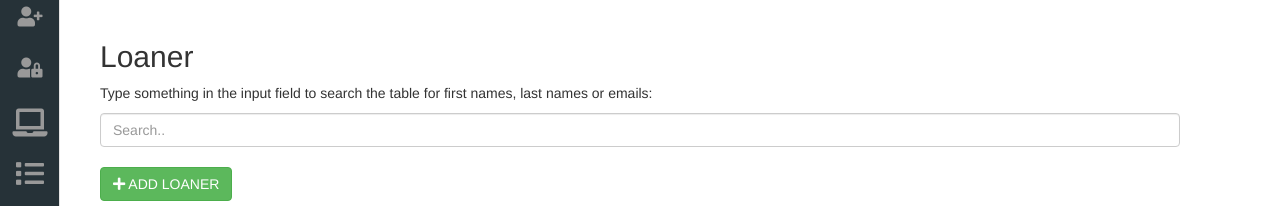
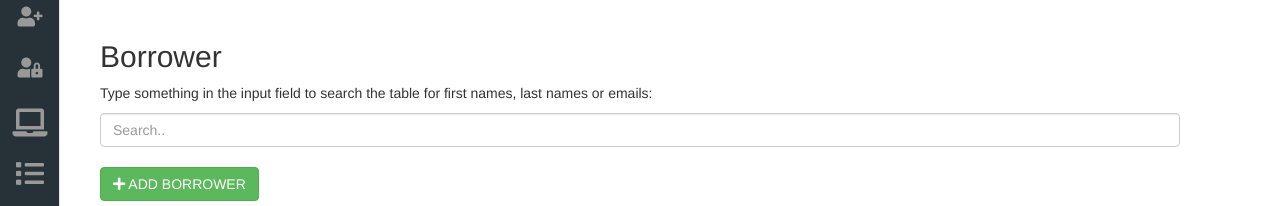
Before and after one commit to dialloDioulde/FabLab, a Django app: page /LoanerView in a window 1280 px wide. Shown: the part 64-270 px from the top of the page. Run offline with Django 3.2, Linux system fonts and the light colour scheme; the visitor is signed in with stand-in values (Sample User, id 1); data that the repository does not hold is empty; some libraries are stand-ins or nearby versions; some web fonts are replaced.

Commit message:
Update Comments after bug fix

```diff
--- a/siteWeb/forms.py
+++ b/siteWeb/forms.py
@@ -43,15 +43,6 @@ class formLoanMaterial(forms.ModelForm):
         fields = ['material','quantity']
 
 
-# Formulaire d'Ajout d'un Emprunt
-class formLoan(forms.ModelForm):
-    class Meta:
-        # model generated based on table Loan
-        model = Loan
-        # show specific fields on the automatically generated form (based on model)
-        fields = ['loaner','materials','expected_return_date', 'return_date']
-
-
 class NewUserForm(UserCreationForm):
     # automatically generated Creation Form
     # create a New User. Form to add a new Staff Member
@@ -95,5 +86,8 @@ class formLoan(forms.ModelForm):
     class Meta:
         # model generated based on table Loan
         model = Loan
+        labels = {
+            'loaner': 'Borrower',
+        }
         # show specific fields on the automatically generated form (based on model)
         fields = ('loaner', 'expected_return_date')
--- a/siteWeb/models.py
+++ b/siteWeb/models.py
@@ -57,11 +57,14 @@ class Type(models.Model):
         materials that the FabMSTIC owns.
         A Type is created to serve to the creation on Materials.
 
-        :param TYPE_UNIQUE: Represents a type, which once created, corresponds to ONE and ONLY ONE Material.
-            In other words, FabLab owns only ONE Material of this SPECIFIC TYPE.
-        :param TYPE_GENERIC: Represents a type, which once created, can correspond to multiple Materials.
-            FabLab owns different type of Materials of the same model or brand.
-        :param material_type: d
+        :param TYPE_UNIQUE: Represents a type, which once created, corresponds to different Materials.
+            In other words, FabLab owns can own multiple Materials with that name and corresponding to that brand.
+        :param TYPE_GENERIC: Represents a type, which once created, can only correspond to ONE Material.
+            A generic typeis a type of which one does not differentiate the instances. In other words,
+            FabMSTIC does not need to keep track of all the individual objects that can be created from this type;
+            it's only necessary to have the name of the type saved into the DB.
+
+        :param material_type: type unique or generic.
         :param name_type: Name of the Type.
         :param description: Brief description of the Type.
         :param creation_date_type: Date when the Type was Created.
@@ -88,9 +91,10 @@ class Type(models.Model):
 class Material(models.Model):
     """
         **Context**
-        \n A Material represents a physical object. It can be either Unique, which means it only exists once in the FabLab inventory
-        (and it corresponds to a Unique Type), or it can be Generic, meaning that FabLab owns multiple of this physical object
-        (and it corresponds to a Generic Type).
+        \n A Material represents a physical object. It can be either Generic, which means it only exists once in the FabLab inventory
+        (and it corresponds to a Generic Type), or it can be Unique, meaning that FabLab owns multiple objects which are the same,
+         but differenciate with one another from the name of the material and the barcode of this physical object
+        (and it corresponds to a Unique Type).
 
         :param name: Name of Material
         :param barcode: A Material has it's unique identification code.
--- a/siteWeb/templates/siteWeb/all_Loan.html
+++ b/siteWeb/templates/siteWeb/all_Loan.html
@@ -47,7 +47,7 @@
                         <td>{{loan.loaner.email}}</td>
                         <td>{{loan.returned}}</td>
                         <td>{{loan.creation_date_loan}}</td>
-                        <td>{{loan.return_date}}</td>
+                        <td>{{loan.expected_return_date}}</td>
                         <td class="d-flex">
                             <a href="/loan_id/{{loan.id}}" class="btn btn-primary mr-2 d-flex">
                                 <span><i class="material-icons mr-2">remove_red_eye</i></span>SHOW
--- a/siteWeb/templates/siteWeb/includes/dashboard.html
+++ b/siteWeb/templates/siteWeb/includes/dashboard.html
@@ -84,7 +84,7 @@
                         <a href="../LoanerView">
                            <i class="fa fa-folder-open fa-2x"></i>
                             <span class="nav-text">
-                                LOANER
+                                BORROWER
                             </span>
                         </a>
 
--- a/siteWeb/templates/siteWeb/loaner/ajaxCrudLoaner.html
+++ b/siteWeb/templates/siteWeb/loaner/ajaxCrudLoaner.html
@@ -7,12 +7,12 @@
       <script src="{% static 'jquery/external/jquery/tableSearch.js' %}"></script>
 </head>
 <div class="container-fluid">
-    <!-- Modal ADD Loaner -->
+    <!-- Modal ADD Borrower -->
     <div class="modal fade" id="addLoanerModal" tabindex="-1" role="dialog" aria-labelledby="myModalLabel">
         <div class="modal-dialog" role="document">
             <div class="modal-content">
                 <div class="modal-header">
-                    <h4 class="modal-title" id="addLoanerModalLabel">ADD Loaner</h4>
+                    <h4 class="modal-title" id="addLoanerModalLabel">ADD Borrower</h4>
                     <button type="button" class="close" data-dismiss="modal" aria-label="Close"><span aria-hidden="true">&times;</span></button>
                 </div>
                 <form id="addloaner" action="">
@@ -37,7 +37,7 @@
                     </div>
                     <div class="modal-footer">
                         <button type="button" class="btn btn-default" data-dismiss="modal">Close</button>
-                        <button type="submit" class="btn btn-primary" >ADD Loaner</button>
+                        <button type="submit" class="btn btn-primary" >ADD BORROWER</button>
                     </div>
                 </form>
             </div>
@@ -46,16 +46,16 @@
     <!-- END Modal ADD Loaner -->
 
 
-    <!-- Loaner Table -->
+    <!-- Borrower Table -->
     {% if user.is_authenticated %}
     <div class="container">
         <div class="container-fluid">
-             <h2>Loaner</h2>
+             <h2>Borrower</h2>
             <p>Type something in the input field to search the table for first names, last names or emails:</p>
             <input class="form-control" id="myInput" type="text" placeholder="Search..">
             <br>
             <button class="btn btn-success add-form offset-12">
-                <span><i class="fas fa-plus"></i> ADD LOANER</span>
+                <span><i class="fas fa-plus"></i> ADD BORROWER </span>
             </button>
         </div>
         <div class="table-responsive table-body">
@@ -109,12 +109,12 @@
     {% endif %}
 
 
-    <!-- Modal Loaner UPDATE -->
+    <!-- Modal Borrower UPDATE -->
     <div class="modal fade" id="editLoanerModal" tabindex="-1" role="dialog" aria-labelledby="myModalLabel">
         <div class="modal-dialog" role="document">
             <div class="modal-content">
                 <div class="modal-header">
-                    <h4 class="modal-title" id="myModalLabel">Update Loaner</h4>
+                    <h4 class="modal-title" id="myModalLabel">Update Borrower</h4>
                     <button type="button" class="close" data-dismiss="modal" aria-label="Close"><span aria-hidden="true">&times;</span></button>
                 </div>
                 <form id="updateLoaner" action="">
@@ -145,7 +145,7 @@
             </div>
         </div>
     </div>
-    <!-- END Modal Loaner UPDATE -->
+    <!-- END Modal BORROWER UPDATE -->
 
 </div>
 
@@ -156,7 +156,7 @@
 
 <script>
 
-// Create Loaner -----------------------------------------------------------------------------------------------------//
+// Create Borrower -----------------------------------------------------------------------------------------------------//
  $(document).ready(function(){
     $(".add-form").click(function(){
         $('#addLoanerModal').modal('show');
@@ -196,10 +196,10 @@ $("form#addloaner").submit(function() {
     $('form#addloaner').trigger("reset");
     return false;
 });
-// END Create Loaner -------------------------------------------------------------------------------------------------//
+// END Create Borrower -------------------------------------------------------------------------------------------------//
 
 
-// Update Loaner -----------------------------------------------------------------------------------------------------//
+// Update Borrower -----------------------------------------------------------------------------------------------------//
  $(document).ready(function(){
     $(".edit-form").click(function(){
         $('#editLoanerModal').modal('show');
@@ -277,9 +277,9 @@ function updateToLoanerTabel(loaner){
 
       }
 
-// END Update Loaner -------------------------------------------------------------------------------------------------//
+// END Update Borrower -------------------------------------------------------------------------------------------------//
 
-// Delete Loaner -----------------------------------------------------------------------------------------------------//
+// Delete Borrower -----------------------------------------------------------------------------------------------------//
 function deleteLoaner(id) {
   var action_delete = confirm("Are you sure you want to delete this Loaner?");
   if (action_delete == true) {
@@ -298,7 +298,7 @@ function deleteLoaner(id) {
     });
   }
 };
-// END Delete Loaner -------------------------------------------------------------------------------------------------//
+// END Delete Borrower -------------------------------------------------------------------------------------------------//
 
 
 </script>
```
Also changed, not shown: siteWeb/crudAjaxMatViews.py (+2 -8 lines), siteWeb/views.py (+8 -8 lines).
